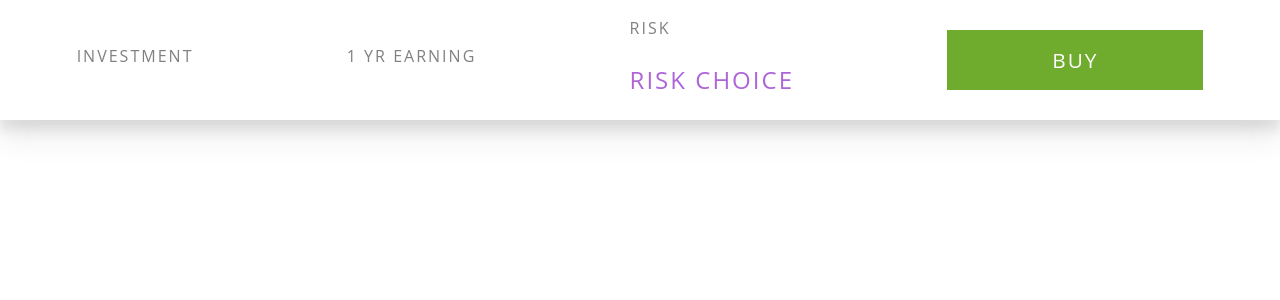
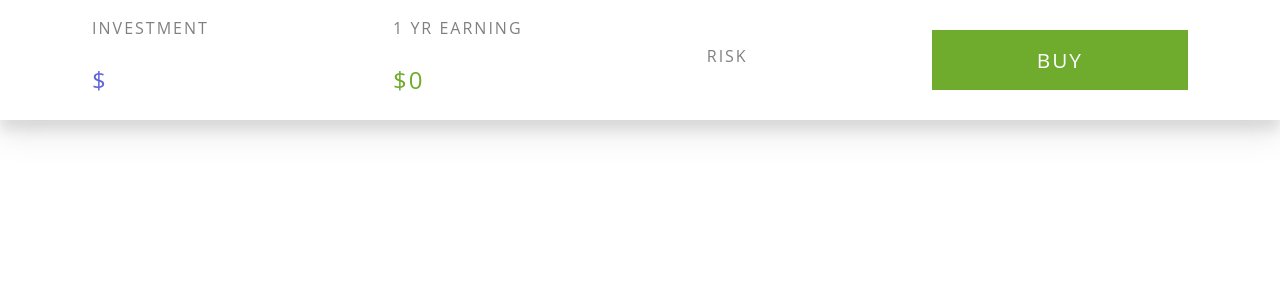
Before and after one commit to AInvest/AInvestWeb, a React app: page /dashboard in a window 1280 px wide. Shown: the top 300 px of the page. Built offline with nearby package versions, Linux system fonts and the light colour scheme; a web font is replaced by a local one.

Commit message:
query string setup and dashboard header built

```diff
--- a/src/dashboardComponents/dashboardHeader.js
+++ b/src/dashboardComponents/dashboardHeader.js
@@ -21,15 +21,15 @@ export default class dashboardHeader extends React.Component {
       <div className="header">
         <div className="info">
           <p>INVESTMENT</p>
-          <p className="investmentNum">{this.getParameterByName("investment")}</p>
+          <p className="investmentNum">${this.getParameterByName("investment")}</p>
         </div>
         <div className="info">
           <p>1 YR EARNING</p>
-          <p className="earningNum">{this.getParameterByName("risk")}</p>
+          <p className="earningNum">${Number(this.getParameterByName("investment"))*2}</p>
         </div>
         <div className="info">
           <p>RISK</p>
-          <p className="riskChoice">RISK CHOICE</p>
+          <p className="riskChoice">{this.getParameterByName("risk")}</p>
         </div>
         <button>BUY</button>
       </div>
```
